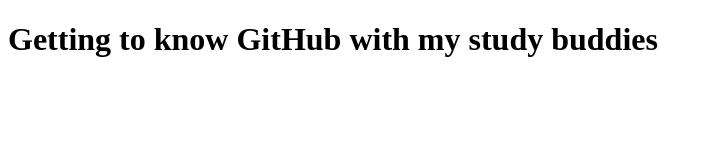
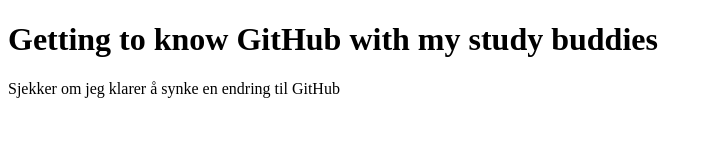
Before and after one commit to MarFri82/Getting-to-know-GitHub-with-my-study-buddies, a plain HTML site: page Index.html in a window 1280 px wide. Shown: the whole page, without its empty margins (0-712 px from the left). Drawn offline with Linux system fonts and the light colour scheme.

Commit message:
Har lagt til en paragraf

```diff
--- a/Index.html
+++ b/Index.html
@@ -7,5 +7,6 @@
 </head>
 <body>
     <h1>Getting to know GitHub with my study buddies</h1>
+    <p>Sjekker om jeg klarer å synke en endring til GitHub</p>
 </body>
 </html>
```
